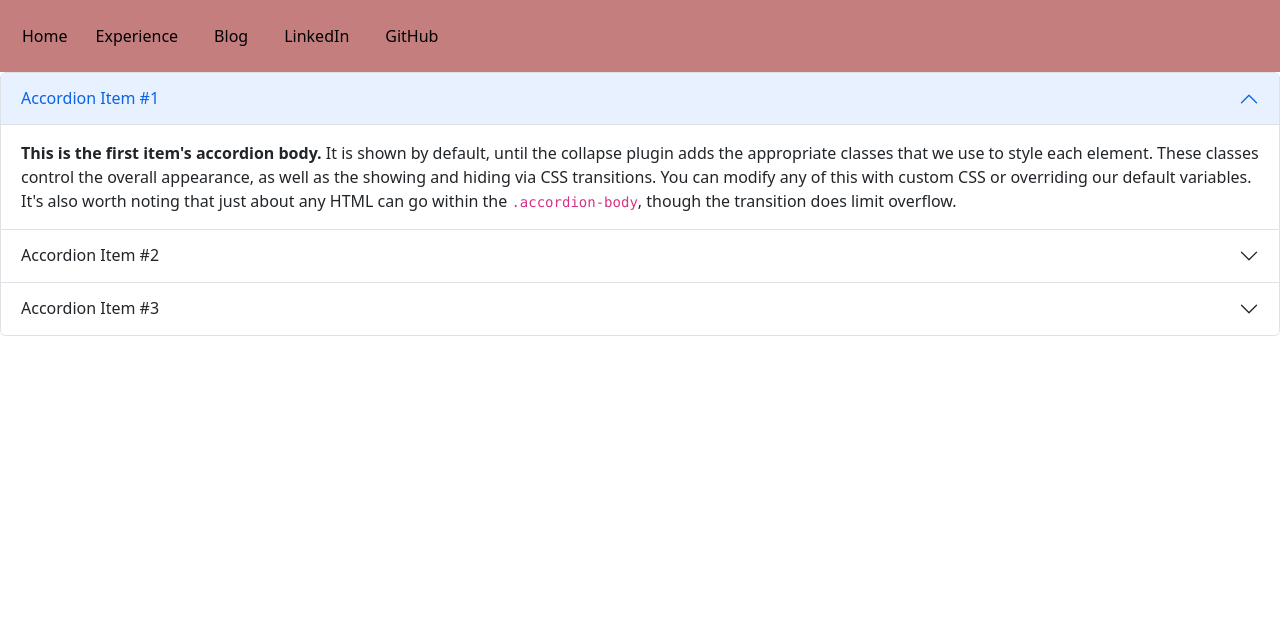
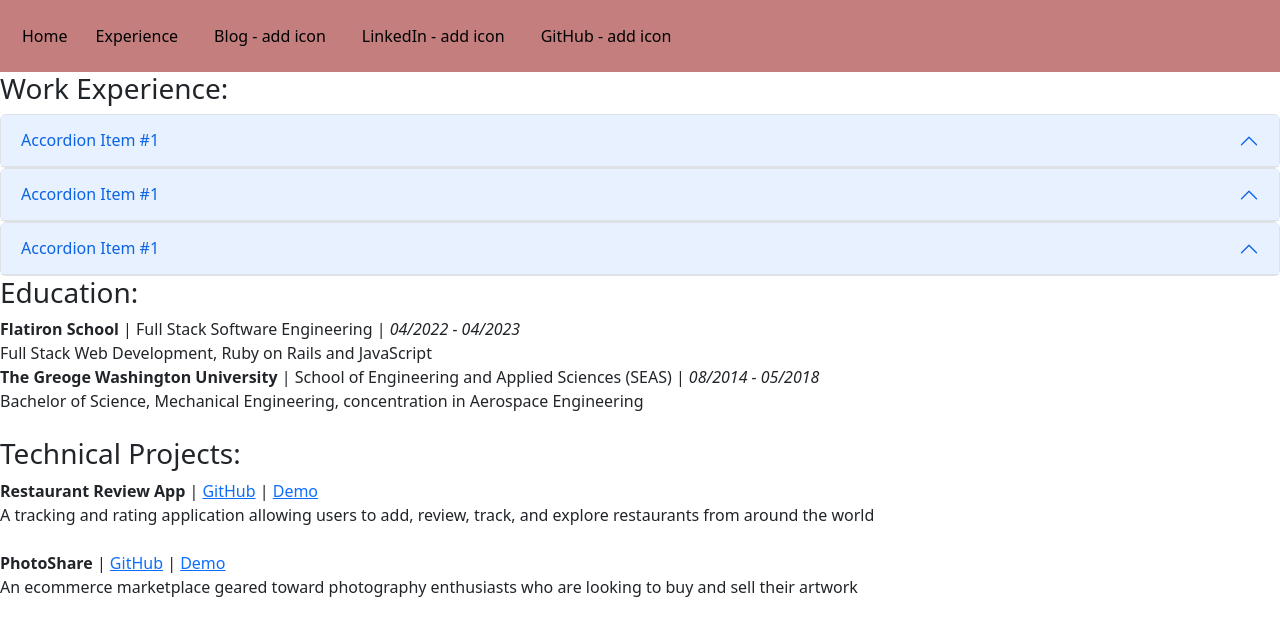
Before and after one commit to jasonbracco/Jason-Website, a React (Vite) app: page /experience in a window 1280 px wide. Shown: the top 636 px of the page. Built offline with nearby package versions, Linux system fonts and the light colour scheme.

Commit message:
created accordion for each item in work experience

```diff
--- a/src/components/Experience.tsx
+++ b/src/components/Experience.tsx
@@ -10,14 +10,16 @@ function Experience(){
         name: 'Restaurant Review App',
         description: 'A tracking and rating application allowing users to add, review, track, and explore restaurants from around the world',
         gh_link: 'https://github.com/jasonbracco/phase-4-project-real',
-        demo_link: 'coming soon'
+        demo_link: 'coming soon',
+        index: 1
     }
 
     let photo_share: TechnicalProject = {
         name: 'PhotoShare',
         description: 'An ecommerce marketplace geared toward photography enthusiasts who are looking to buy and sell their artwork',
         gh_link: 'https://github.com/jasonbracco/phase-5-project',
-        demo_link: 'coming soon'
+        demo_link: 'coming soon',
+        index: 2
     }
 
     let gw: Education = {
@@ -25,7 +27,8 @@ function Experience(){
         program: 'School of Engineering and Applied Sciences (SEAS)',
         degree: 'Bachelor of Science, Mechanical Engineering, concentration in Aerospace Engineering',
         location: 'Washington, DC',
-        period: '08/2014 - 05/2018'
+        period: '08/2014 - 05/2018',
+        index: 1
     }
 
     let flatiron: Education = {
@@ -33,7 +36,8 @@ function Experience(){
         program: 'Full Stack Software Engineering',
         degree: 'Full Stack Web Development, Ruby on Rails and JavaScript',
         location: 'Remote',
-        period: '04/2022 - 04/2023'
+        period: '04/2022 - 04/2023',
+        index: 2
     }
 
     let mba_csi: WorkExperience = {
@@ -45,7 +49,8 @@ function Experience(){
             'Managed the activation, installation, data collection, and invoicing of 50 Verizon GPS devices, while simultaneously generating real time reports for all vehicles which contained GPS devices',
             'Performed queries using Oracle Business Intelligence to pinpoint the age and need to replace certain classes of vehicles in the overall fleet of 240,000 vehicles',
             'Played active role in testing and assessment of new Long Life Vehicle selection from more than 5 different prototypes, including trips to the TRC in Ohio for functional, on road, evaluations'
-        ]
+        ],
+        index: 1
     }
 
     let aquicore_one: WorkExperience = {
@@ -58,7 +63,8 @@ function Experience(){
             'Constructed internal support process utilized by multiple teams, providing improved customer experience and unified data tracking capabilities in Salesforce',
             'Proactively investigated data quality issues leading to a 93% internal technical support ticket capture rate',
             'Guided customers throughout the support lifecycle, engaging with multiple levels of personnel and 3rd party contractors'
-        ]
+        ],
+        index: 2
     }
 
     let aquicore_two: WorkExperience = {
@@ -71,7 +77,8 @@ function Experience(){
             'Developed product SLAs and maintained KPIs through robust reporting in Intercom and Salesforce, and presented data to internal stakeholders during All-Hands meetings',
             'Enabled a 200% decrease in time to resolution for product support tickets through structured support ticket reviews',
             'Tracked internal support CSAT score through quantitative and qualitative data'
-        ]
+        ],
+        index: 3
     }
 
     let experienceArray = [aquicore_two, aquicore_one, mba_csi];
@@ -79,7 +86,7 @@ function Experience(){
     let technicalProjectsArray = [restaurant_review, photo_share];
 
     return (
-<div className="accordion" id="accordionExample">
+/* <div className="accordion" id="accordionExample">
   <div className="accordion-item">
     <h2 className="accordion-header">
       <button className="accordion-button" type="button" data-bs-toggle="collapse" data-bs-target="#collapseOne" aria-expanded="true" aria-controls="collapseOne">
@@ -116,34 +123,34 @@ function Experience(){
       </div>
     </div>
   </div>
-</div>
+</div> */
 
 
 
-        // <div>
-        //     <h3>Work Experience:</h3>
-        //     {experienceArray.map((experience, index) => (
-        //         <div className='experience-card' key={index}>
-        //             <ExperienceCard experience={experience} />
-        //         </div>
-        //     ))
-        //     }
-        //     <h3>Education:</h3>
-        //     {educationArray.map((education, index) => (
-        //         <div className='education-card' key={index}>
-        //             <EducationCard education={education} />
-        //         </div>
-        //     ))
-        //     }
-        //     <br></br>
-        //     <h3>Technical Projects:</h3>
-        //     {technicalProjectsArray.map((project, index) => (
-        //         <div className='project-card' key={index}>
-        //             <TechnicalProjectCard project={project} />
-        //         </div>
-        //     ))
-        //     }
-        // </div>
+        <div>
+            <h3>Work Experience:</h3>
+            {experienceArray.map((experience, index) => (
+                <div className='experience-card' key={index}>
+                    <ExperienceCard experience={experience} index={index} />
+                </div>
+            ))
+            }
+            <h3>Education:</h3>
+            {educationArray.map((education, index) => (
+                <div className='education-card' key={index}>
+                    <EducationCard education={education} />
+                </div>
+            ))
+            }
+            <br></br>
+            <h3>Technical Projects:</h3>
+            {technicalProjectsArray.map((project, index) => (
+                <div className='project-card' key={index}>
+                    <TechnicalProjectCard project={project} />
+                </div>
+            ))
+            }
+        </div>
     )
 }
 
--- a/src/components/ExperienceCard.tsx
+++ b/src/components/ExperienceCard.tsx
@@ -2,21 +2,41 @@ import { WorkExperience} from '../types';
 
 type ExperienceCardProps = {
     experience: WorkExperience;
+    index: number
 }
 
-function ExperienceCard({experience}: ExperienceCardProps){
+function ExperienceCard({experience, index}: ExperienceCardProps){
 
     const jobDescriptionArray: string[] = experience.description;
+    console.log(index)
+
+    const accordionId = `accordion-${index}`;
+    const collapseId = `collapse-${index}`;
 
     return(
-        <div>
-            <strong>{experience.company}</strong> | {experience.role} | {experience.location} | <em>{experience.period}</em>
-            <br></br>
-            <ul className='job-highlights'>
-                {jobDescriptionArray.map((line, index) => (
-                    <li key={index}>{line}</li>
-                ))}
-            </ul>
+        // <div>
+        //     <strong>{experience.company}</strong> | {experience.role} | {experience.location} | <em>{experience.period}</em>
+        //     <br></br>
+        //     <ul className='job-highlights'>
+        //         {jobDescriptionArray.map((line, index) => (
+        //             <li key={index}>{line}</li>
+        //         ))}
+        //     </ul>
+        // </div>
+
+        <div className="accordion" id={accordionId}>
+            <div className="accordion-item">
+                <h2 className="accordion-header">
+                <button className="accordion-button" type="button" data-bs-toggle="collapse" data-bs-target={`#${collapseId}`} aria-expanded="false" aria-controls={collapseId}>
+                    Accordion Item #1
+                </button>
+                </h2>
+                <div id={collapseId} className="accordion-collapse collapse" aria-labelledby={`heading-${index}`} data-bs-parent={`#${accordionId}`}>
+                    <div className="accordion-body">
+                        <strong>This is the first item's accordion body.</strong> It is shown by default, until the collapse plugin adds the appropriate classes that we use to style each element. These classes control the overall appearance, as well as the showing and hiding via CSS transitions. You can modify any of this with custom CSS or overriding our default variables. It's also worth noting that just about any HTML can go within the <code>.accordion-body</code>, though the transition does limit overflow.
+                    </div>
+                </div>
+            </div>
         </div>
     )
 }
--- a/src/components/NavBar.tsx
+++ b/src/components/NavBar.tsx
@@ -16,13 +16,13 @@ function NavBar(){
                                     <Link className="nav-link" to="/experience">Experience</Link>
                                 </li>
                                 <li className="nav-item">
-                                    <a className="nav-link" href="#">Blog</a>
+                                    <a className="nav-link" href="#">Blog - add icon</a>
                                 </li>
                                 <li className="nav-item">
-                                    <a href="https://www.linkedin.com/in/jason-bracco/" className="nav-link" target="_blank" rel="noopener noreferrer">LinkedIn</a>
+                                    <a href="https://www.linkedin.com/in/jason-bracco/" className="nav-link" target="_blank" rel="noopener noreferrer">LinkedIn - add icon</a>
                                 </li>
                                 <li className="nav-item">
-                                    <a href="https://github.com/yourusername" className="nav-link" target="_blank" rel="noopener noreferrer"> GitHub</a>
+                                    <a href="https://github.com/yourusername" className="nav-link" target="_blank" rel="noopener noreferrer"> GitHub - add icon</a>
                                 </li>
                             </ul>
                         </div>
```
Also changed, not shown: src/Layout.tsx (deleted, +0 -25 lines), src/types.tsx (+6 -3 lines).
